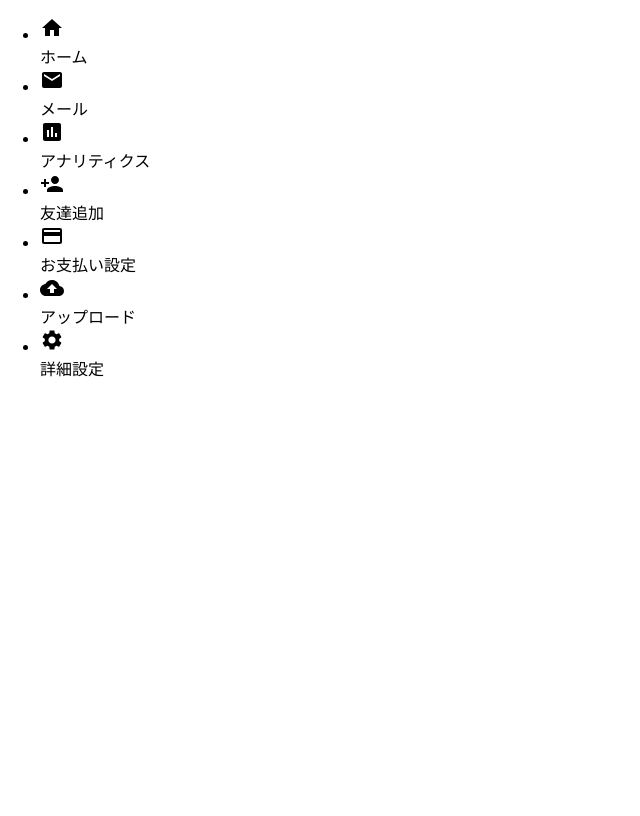
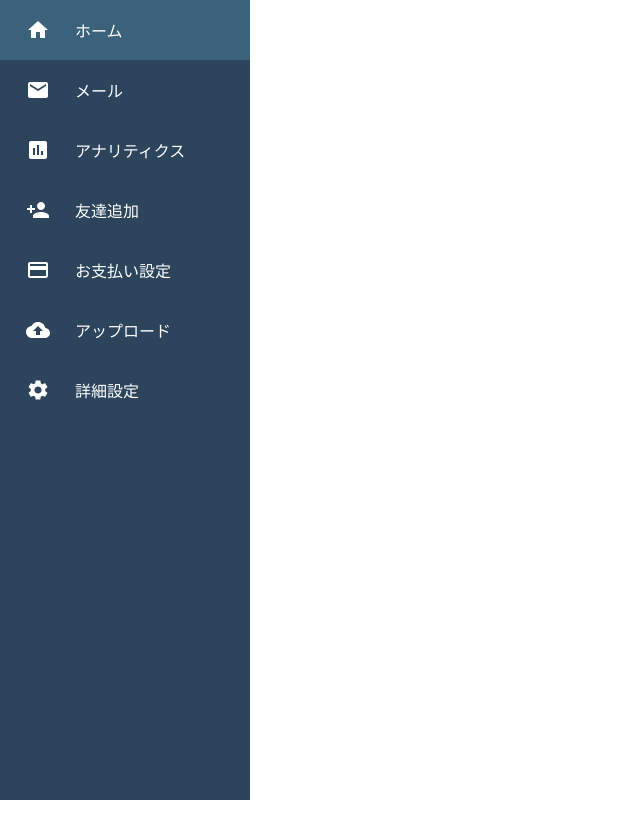
Before and after one commit to Shogo-nfrealmusic/react-side-bar, a React (Create React App) app: page / in a window 1280 px wide. Shown: the whole page, without its empty margins (0-640 px from the left). Built offline with nearby package versions, Linux system fonts and the light colour scheme.

Commit message:
sidebar css and active

```diff
--- a/src/App.css
+++ b/src/App.css
@@ -2,3 +2,50 @@
     width: 100%;
     height: 100vh;
 }
+
+* {
+    margin: 0;
+    padding: 0;
+    box-sizing: border-box;
+}
+
+.Sidebar {
+    height: 100%;
+    width: 250px;
+    background-color: #2d445d;
+}
+
+.SidebarList {
+    height: auto;
+    padding: 0;
+    width: 100%;
+}
+
+.SidebarList #active {
+    background-color: #3b627a;
+}
+
+.SidebarList .row {
+    width: 100%;
+    height: 60px;
+    /* background-color: greenyellow; */
+    display: flex;
+    color: white;
+    justify-content: center;
+    align-items: center;
+}
+
+.SidebarList .row:hover {
+    cursor: pointer;
+    background-color: #3b627a;
+}
+
+.row #icon {
+    flex: 30%;
+    display: grid;
+    place-items: center;
+}
+
+.row #title {
+    flex: 70%;
+}
--- a/src/component/Sidebar.jsx
+++ b/src/component/Sidebar.jsx
@@ -7,11 +7,15 @@ const Sidebar = () => {
         <ul className='SidebarList'>
           {SidebarData.map((value, key) => {
             return (
-              <li key={key} className="row" onClick={() => {
+              <li
+              key={key}
+              id={window.location.pathname == value.link ? "active" : ""}
+              className="row"
+              onClick={() => {
                 window.location.pathname = value.link;
               }}>
                 <div id='icon'>{value.icon}</div>
-                <div id='icon'>{value.title}</div>
+                <div id='title'>{value.title}</div>
               </li>
             )
           })}
```
